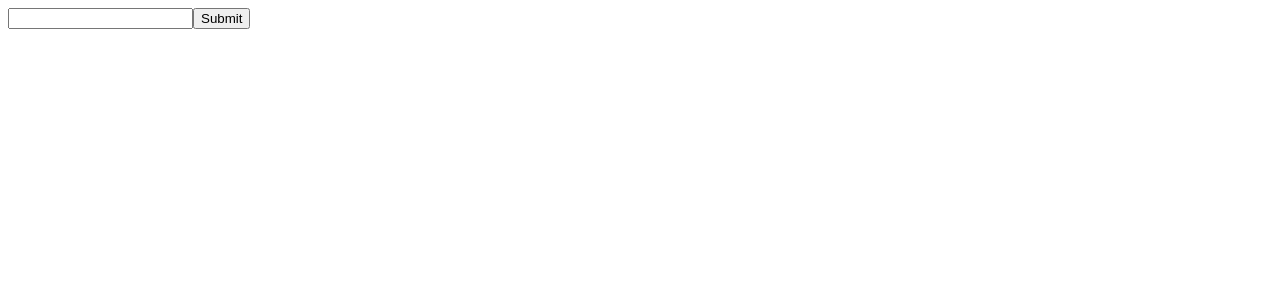
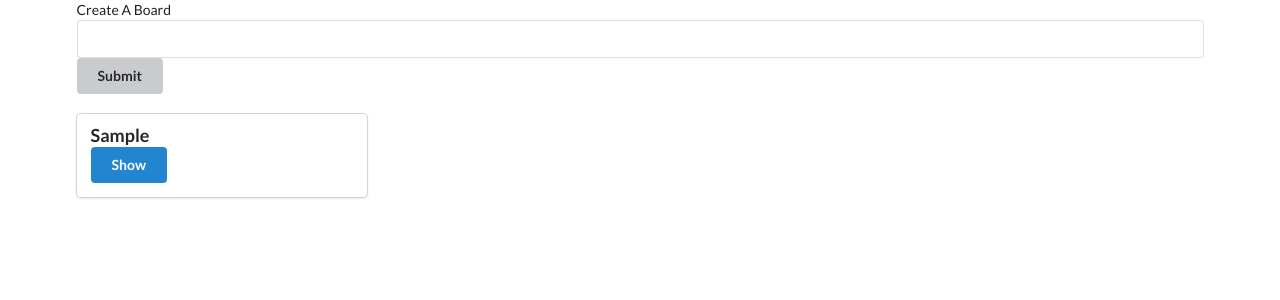
Before and after one commit to omchiii/trelloboard, a React (Create React App) app: page / in a window 1280 px wide. Both pictures are taken after typing "Sample" into the empty fields and a click on the button "Submit". Shown: the top 300 px of the page. Built offline with nearby package versions, Linux system fonts and the light colour scheme.

Commit message:
added boardlist and board detail component, board detail is not finished only routes to an static component

```diff
--- a/package.json
+++ b/package.json
@@ -9,6 +9,7 @@
     "react": "^16.12.0",
     "react-dom": "^16.12.0",
     "react-redux": "^7.1.3",
+    "react-router-dom": "^5.1.2",
     "react-scripts": "3.3.0",
     "redux": "^4.0.4"
   },
--- a/public/index.html
+++ b/public/index.html
@@ -3,6 +3,10 @@
 	<head>
 		<meta charset="utf-8" />
 		<link rel="icon" href="%PUBLIC_URL%/favicon.ico" />
+		<link
+			rel="stylesheet"
+			href="https://cdnjs.cloudflare.com/ajax/libs/semantic-ui/2.4.1/semantic.min.css"
+		/>
 		<meta name="viewport" content="width=device-width, initial-scale=1" />
 		<meta name="theme-color" content="#000000" />
 		<meta
--- a/src/actions/index.js
+++ b/src/actions/index.js
@@ -1,9 +1,12 @@
 export const createBoard = board => {
 	if (!localStorage.getItem("boardCollection")) {
-		localStorage.setItem("boardCollection", "[]");
-		const parsed = JSON.parse(localStorage.getItem("boardCollection"));
+		const parsed = [];
 		parsed.push({ id: parsed.length + 1, boardName: board });
 		localStorage.setItem("boardCollection", JSON.stringify(parsed));
+		return {
+			type: "CREATE_BOARD",
+			payload: parsed
+		};
 	}
 
 	const parsed = JSON.parse(localStorage.getItem("boardCollection"));
@@ -15,3 +18,11 @@ export const createBoard = board => {
 		payload: parsed
 	};
 };
+
+export const getBoards = () => {
+	const parsed = JSON.parse(localStorage.getItem("boardCollection"));
+	return {
+		type: "GET_BOARDS",
+		payload: parsed
+	};
+};
--- a/src/components/App.js
+++ b/src/components/App.js
@@ -1,8 +1,21 @@
 import React from "react";
+import { BrowserRouter, Route } from "react-router-dom";
+
 import CreateBoard from "./CreateBoard";
+import BoardList from "./BoardList";
+import BoardDetail from "./BoardDetail";
 
 const App = () => {
-	return <CreateBoard />;
+	return (
+		<div className="ui container">
+			<BrowserRouter>
+				<Route path="/" exact component={CreateBoard} />
+				<br />
+				<Route path="/" exact component={BoardList} />
+				<Route path="/:id" exact component={BoardDetail} />
+			</BrowserRouter>
+		</div>
+	);
 };
 
 export default App;
--- /dev/null
+++ b/src/components/Board.js
@@ -0,0 +1,19 @@
+import React from "react";
+import { Link } from "react-router-dom";
+
+const Board = props => {
+	return (
+		<div className="ui cards">
+			<div className="card">
+				<div className="content">
+					<div className="header">{props.board.boardName}</div>
+					<Link to={`/${props.board.id}`}>
+						<button className="ui button primary">Show</button>
+					</Link>
+				</div>
+			</div>
+		</div>
+	);
+};
+
+export default Board;
--- /dev/null
+++ b/src/components/BoardDetail.js
@@ -0,0 +1,7 @@
+import React from "react";
+
+const BoardDetail = () => {
+	return <div>BoardDetail</div>;
+};
+
+export default BoardDetail;
--- /dev/null
+++ b/src/components/BoardList.js
@@ -0,0 +1,25 @@
+import React, { useEffect } from "react";
+import Board from "./Board";
+import { connect } from "react-redux";
+import { getBoards } from "../actions";
+
+const BoardList = ({ getBoards, boards }) => {
+	useEffect(() => {
+		getBoards();
+	}, []);
+
+	const renderList = () => {
+		if (boards) {
+			return boards.map(board => <Board board={board} key={board.id} />);
+		}
+
+		return <div>No content to show!</div>;
+	};
+	return <div>{renderList()}</div>;
+};
+
+const mapStateToProps = state => {
+	return { boards: state.boards };
+};
+
+export default connect(mapStateToProps, { getBoards })(BoardList);
--- a/src/components/CreateBoard.js
+++ b/src/components/CreateBoard.js
@@ -10,13 +10,16 @@ const CreateBoard = props => {
 		setBoard("");
 	};
 	return (
-		<form onSubmit={onSubmit}>
+		<form className="ui form" onSubmit={onSubmit}>
+			<label>Create A Board</label>
 			<input
 				type="text"
 				value={board}
 				onChange={e => setBoard(e.target.value)}
 			/>
-			<button type="submit">Submit</button>
+			<button className="ui button" type="submit">
+				Submit
+			</button>
 		</form>
 	);
 };
--- a/src/reducers/boardReducer.js
+++ b/src/reducers/boardReducer.js
@@ -1,6 +1,8 @@
-export default (state = {}, action) => {
+export default (state = [{ id: "", boardName: "" }], action) => {
 	switch (action.type) {
 		case "CREATE_BOARD":
+			return action.payload;
+		case "GET_BOARDS":
 			return action.payload;
 		default:
 			return state;
```
Also changed, not shown: 1 other file (tests, documents, lock files or other folders). Lines whose indentation alone changed are shown as unchanged.
